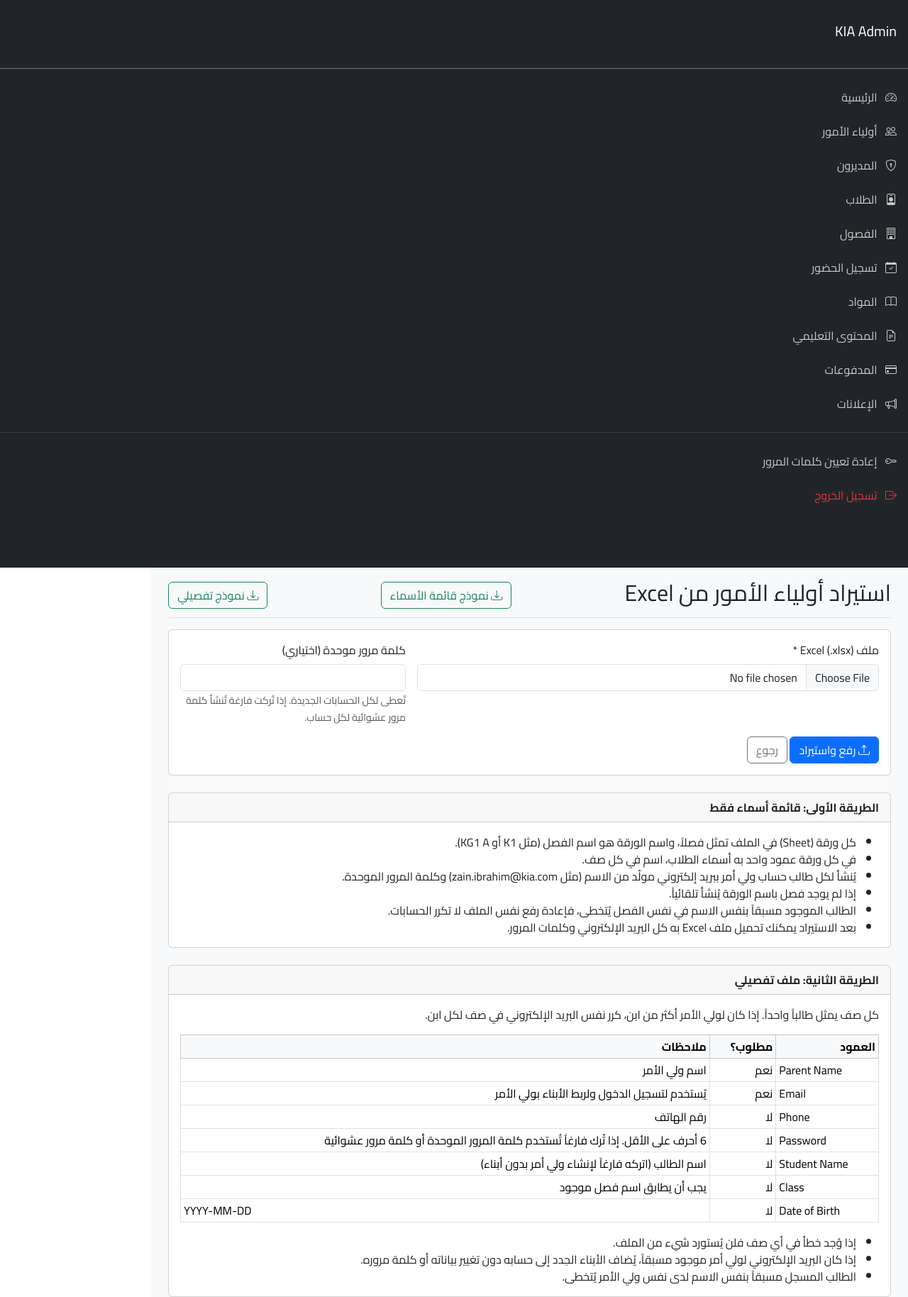
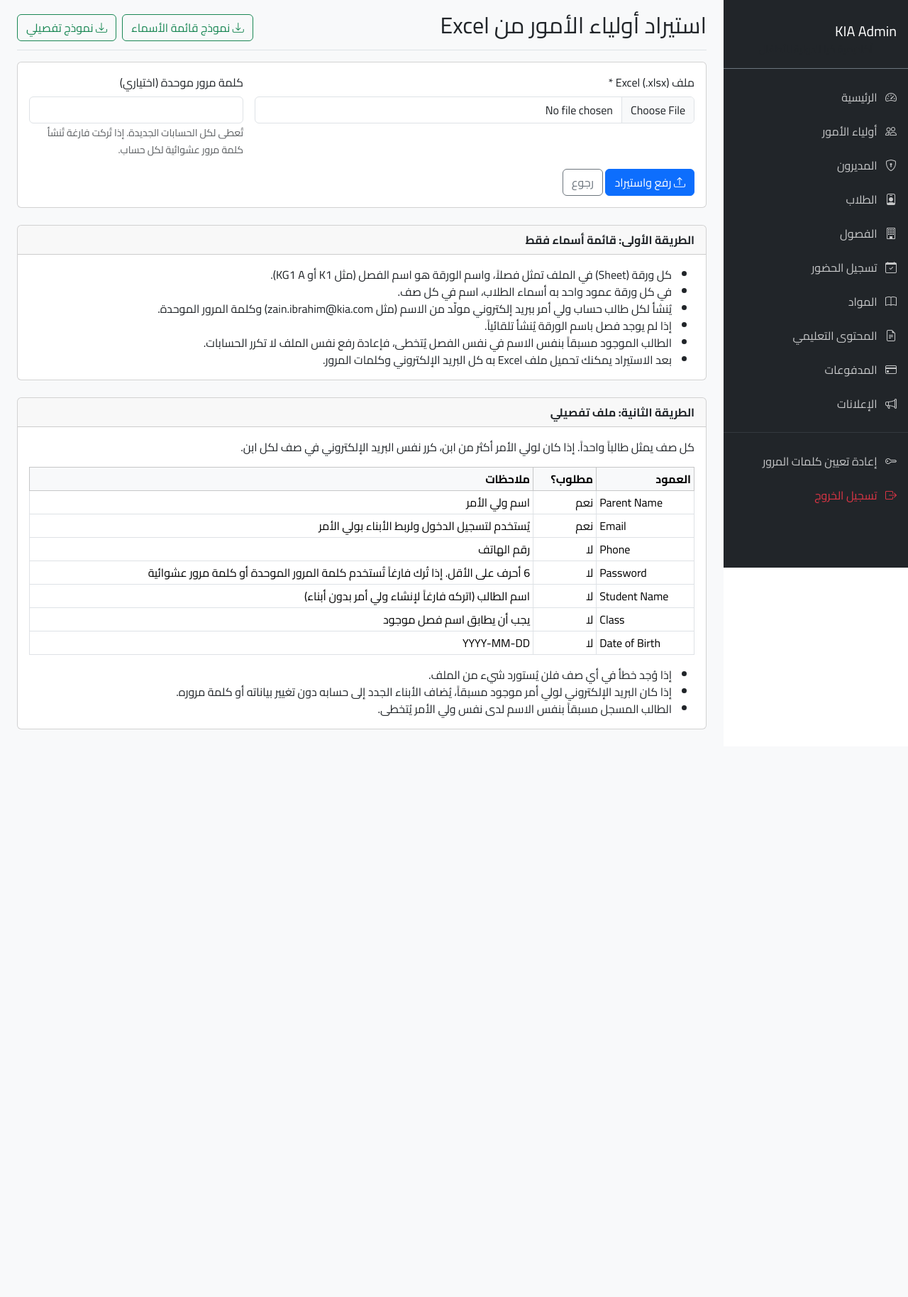
Before and after one commit to ibrahimfakhrey/kia, a Flask app: template app/admin/templates/admin/users/import.html in a window 1280 px wide. Shown: the whole page at 71% size. After the commit the page ends 1028 px from the top, so only its background shows below. Run offline with Flask 3, Linux system fonts and the light colour scheme; the template is opened without the code that fills it: values that come from a table or form of the project are taken from there, others are empty; some libraries are stand-ins or nearby versions.

Commit message:
Fix admin layout so the sidebar sits beside the content
The sidebar was forced to full width on desktop, pushing the page
content below it. It is now a fixed column on the right, and header
action buttons are grouped together.

Co-Authored-By: Claude Fable 5.2 <noreply@anthropic.com>

```diff
--- a/app/admin/templates/admin/base.html
+++ b/app/admin/templates/admin/base.html
@@ -12,18 +12,15 @@
             font-family: 'Cairo', sans-serif;
         }
         .sidebar {
-            min-height: 100vh;
-            background: #212529;
             position: fixed;
             top: 0;
-            right: -100%;
             bottom: 0;
+            right: 0;
+            width: 260px;
+            overflow-y: auto;
+            background: #212529;
             z-index: 1000;
-            transition: right 0.3s ease-in-out;
-            width: 280px;
-        }
-        .sidebar.show {
-            right: 0;
+            transition: transform 0.3s ease-in-out;
         }
         .sidebar .nav-link {
             color: rgba(255,255,255,.75);
@@ -42,6 +39,8 @@
         }
         .main-content {
             min-height: 100vh;
+            margin-right: 260px;
+            padding: 0 1.5rem 1.5rem;
             background: #f8f9fa;
         }
         .stat-card {
@@ -89,30 +88,24 @@
             display: block;
         }
 
-        /* Mobile styles */
+        /* Mobile: the sidebar slides in over the page */
         @media (max-width: 767px) {
             .sidebar {
-                width: 80% !important;
-                max-width: 300px !important;
-                position: fixed !important;
-                right: -100% !important;
-                display: block !important;
+                width: 80%;
+                max-width: 300px;
+                transform: translateX(100%);
             }
             .sidebar.show {
-                right: 0 !important;
+                transform: none;
             }
             .main-content {
-                margin-right: 0 !important;
+                margin-right: 0;
+                padding: 0 0.75rem 5.5rem;
             }
             .mobile-menu-btn {
-                display: flex !important;
+                display: flex;
                 align-items: center;
                 justify-content: center;
-            }
-            .col-md-9, .col-lg-10 {
-                width: 100% !important;
-                max-width: 100% !important;
-                padding: 0.5rem !important;
             }
             .card {
                 margin-bottom: 1rem;
@@ -124,29 +117,17 @@
                 font-size: 1.5rem;
             }
         }
-
-        @media (min-width: 768px) {
-            .sidebar {
-                position: relative !important;
-                right: 0 !important;
-                width: 100% !important;
-                height: auto !important;
-            }
-            .row {
-                display: flex;
-            }
-        }
     </style>
 </head>
 <body>
-    <div class="container-fluid">
-        <div class="row">
+    <div>
+        <div>
             <!-- Sidebar Overlay for Mobile -->
             <div class="sidebar-overlay" id="sidebarOverlay"></div>
 
             <!-- Sidebar -->
-            <nav class="col-md-3 col-lg-2 d-md-block sidebar p-0" id="sidebar">
-                <div class="position-sticky pt-3">
+            <nav class="sidebar" id="sidebar">
+                <div class="pt-3">
                     <div class="text-center py-3 border-bottom border-secondary">
                         <div class="d-flex justify-content-between align-items-center px-3">
                             <h5 class="text-white mb-0">KIA Admin</h5>
@@ -225,10 +206,10 @@
             </nav>
 
             <!-- Main content -->
-            <main class="col-md-9 col-lg-10 px-md-4 main-content">
-                <div class="d-flex justify-content-between flex-wrap flex-md-nowrap align-items-center pt-3 pb-2 mb-3 border-bottom">
+            <main class="main-content">
+                <div class="d-flex justify-content-between flex-wrap align-items-center gap-2 pt-3 pb-2 mb-3 border-bottom">
                     <h1 class="h2">{% block page_title %}الرئيسية{% endblock %}</h1>
-                    {% block header_actions %}{% endblock %}
+                    <div class="d-flex flex-wrap gap-2">{% block header_actions %}{% endblock %}</div>
                 </div>
 
                 <!-- Flash messages -->
--- a/app/admin/templates/admin/users/import.html
+++ b/app/admin/templates/admin/users/import.html
@@ -140,7 +140,7 @@
                 <tr><td dir="ltr">Password</td><td>لا</td><td>6 أحرف على الأقل. إذا تُرك فارغاً تُستخدم كلمة المرور الموحدة أو كلمة مرور عشوائية</td></tr>
                 <tr><td dir="ltr">Student Name</td><td>لا</td><td>اسم الطالب (اتركه فارغاً لإنشاء ولي أمر بدون أبناء)</td></tr>
                 <tr><td dir="ltr">Class</td><td>لا</td><td>يجب أن يطابق اسم فصل موجود</td></tr>
-                <tr><td dir="ltr">Date of Birth</td><td>لا</td><td dir="ltr">YYYY-MM-DD</td></tr>
+                <tr><td dir="ltr">Date of Birth</td><td>لا</td><td><span dir="ltr">YYYY-MM-DD</span></td></tr>
             </tbody>
         </table>
         <ul class="mb-0">
```
